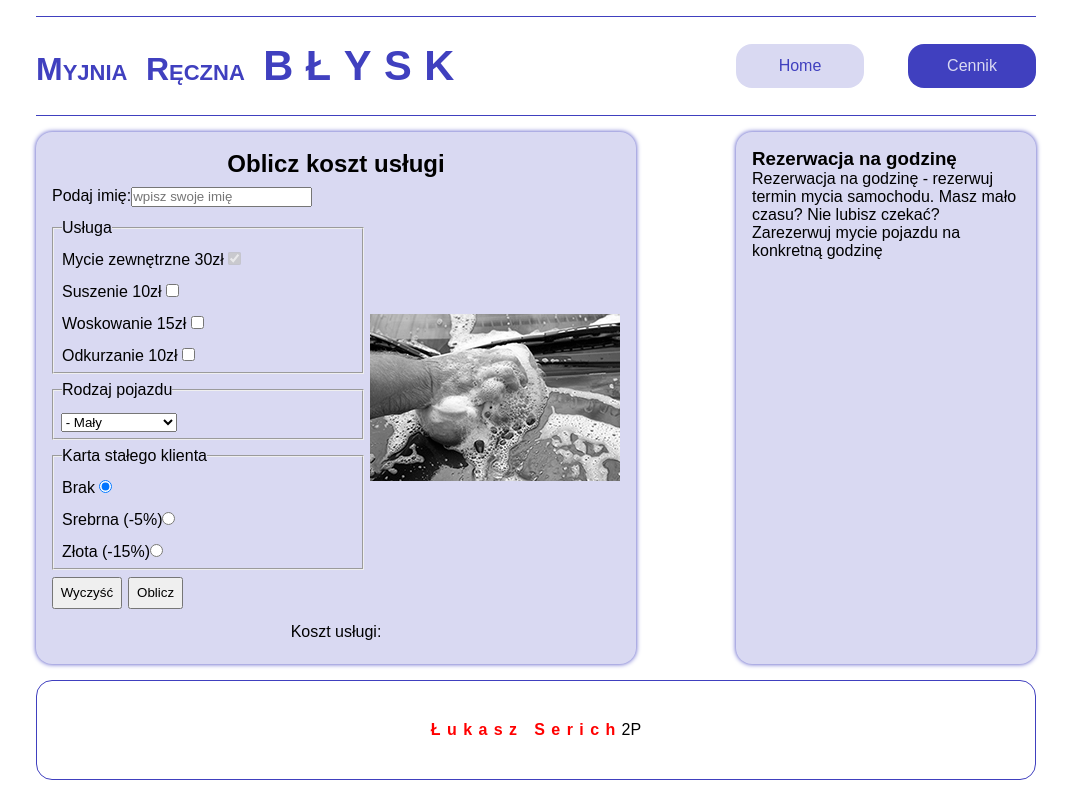
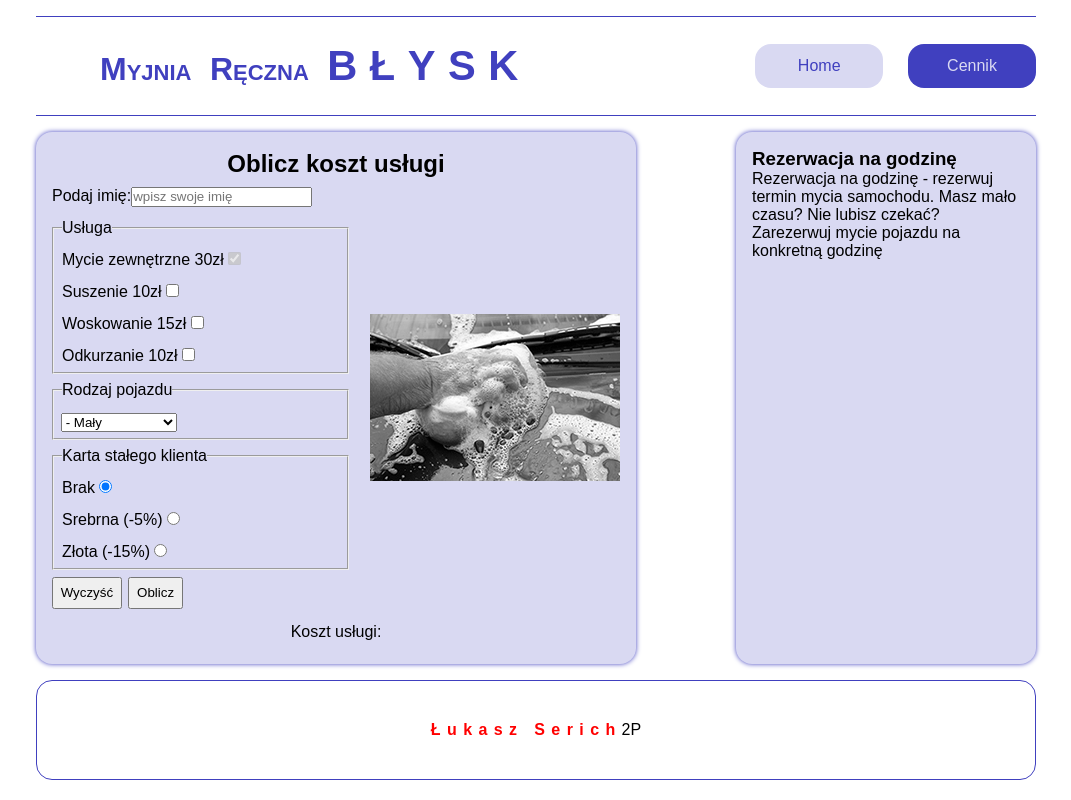
Before and after one commit to SLukasz30/Myjnia, a plain HTML site: page index.html in a window 1280 px wide. Shown: the whole page, without its empty margins (104-1175 px from the left). Drawn offline with Linux system fonts and the light colour scheme.

Commit message:
Poprawki CSS i index

```diff
--- a/css/main.css
+++ b/css/main.css
@@ -40,6 +40,8 @@ body
     word-spacing: 0.3em;
     flex-basis: 70%;
     font-variant: small-caps;
+    margin-left:2em;
+
 }
 .container>header>h1>span
 {
@@ -112,7 +114,7 @@ body
 }
 .container>main>form>fieldset
 {
-    flex-basis: 100%;
+    flex-basis: 95%;
 
 }
 .container>main>form>fieldset>legend
```
Also changed, not shown: index.html (+2 -2 lines).
